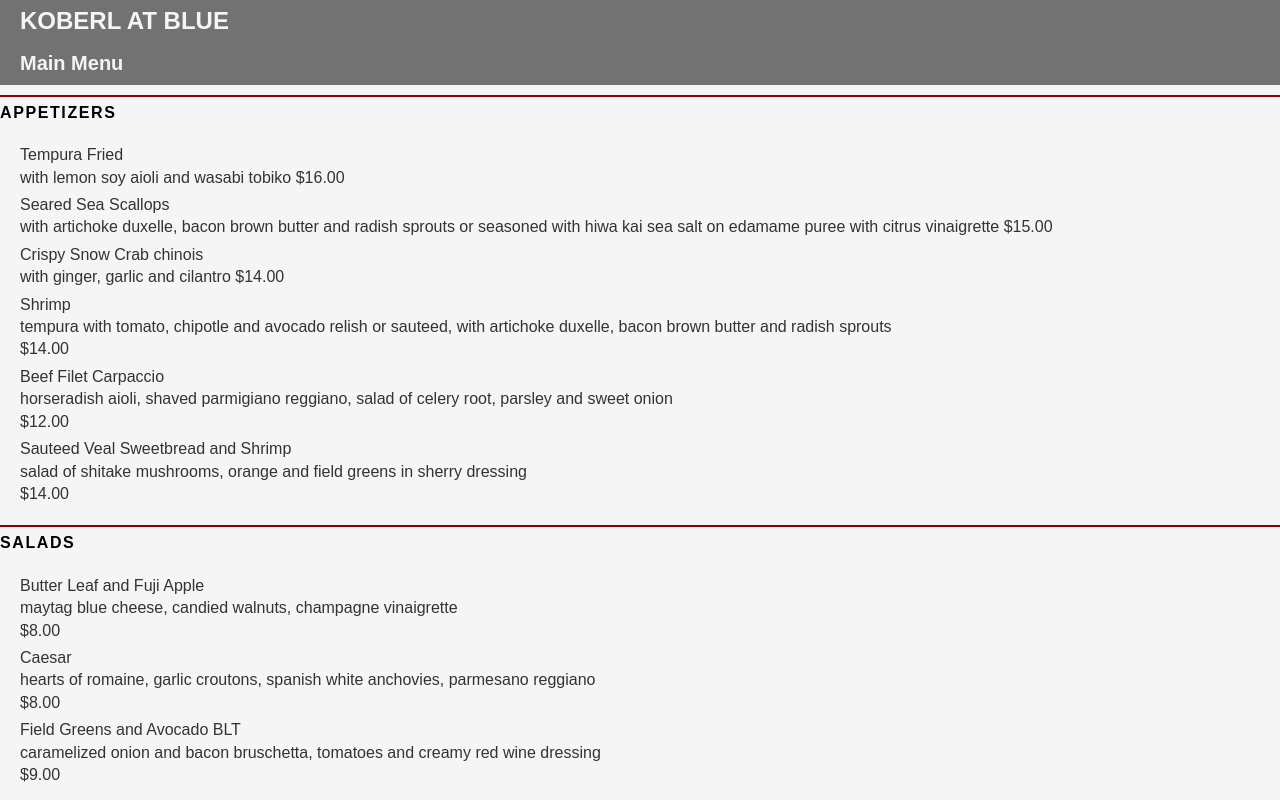
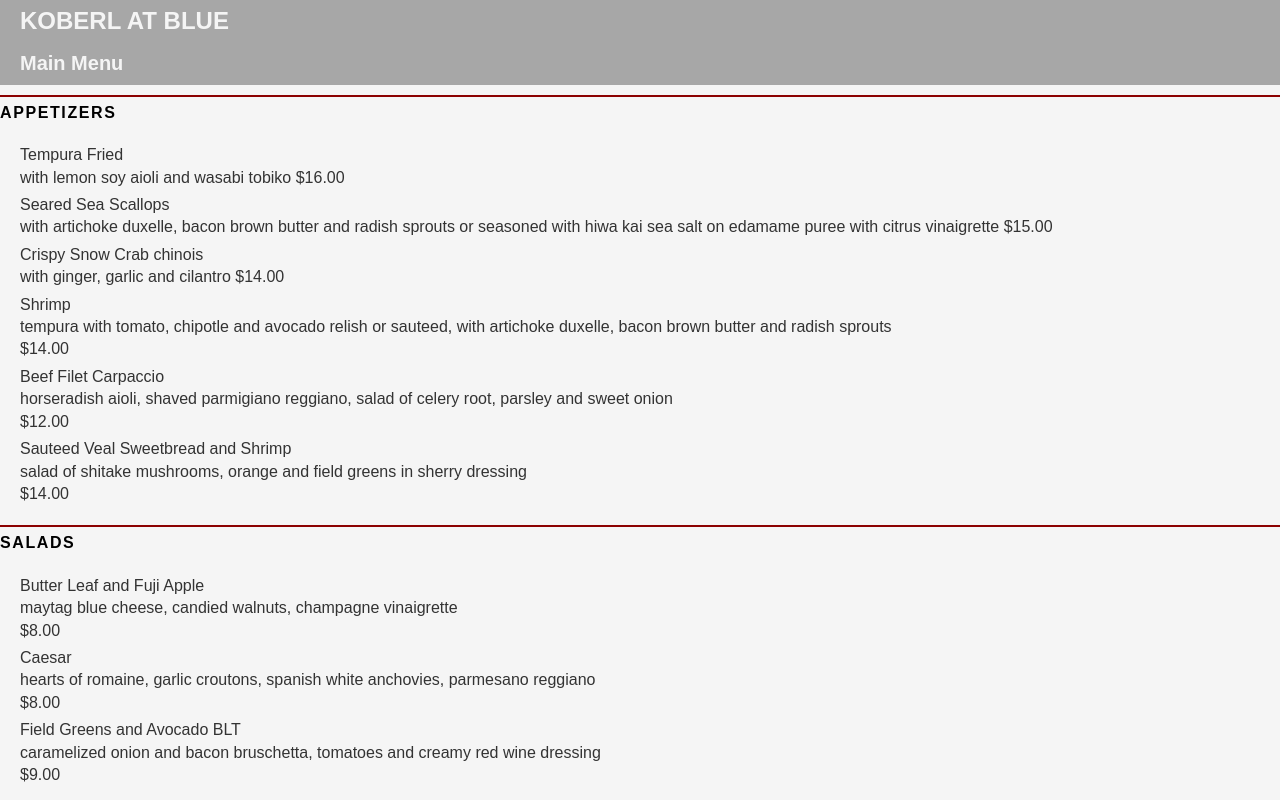
Before and after one commit to parkersmith1213/parkersmith1213.github.io, a plain HTML site: page grc338/restaurantmenu/index.html in a window 1280 px wide. Shown: the top 800 px of the page. Drawn offline with Linux system fonts and the light colour scheme.

Commit message:
Update style.css

```diff
--- a/grc338/restaurantmenu/style.css
+++ b/grc338/restaurantmenu/style.css
@@ -13,7 +13,7 @@ body {
 }
 
 h1 {
-	background-color:#727272 ;
+	background-color:#a7a7a7 ;
 	color:whitesmoke; /* Same as body background. */
 	font-size: 24px;
 	padding: 10px 0 10px 20px; /* You want three values. */
@@ -23,7 +23,7 @@ h1 {
 
 
 h2 {
-	background-color: #727272;
+	background-color: #a7a7a7;
 	color: whitesmoke;
 	font-size: 20px;
 	padding: 10px 0 10px 20px;
```
